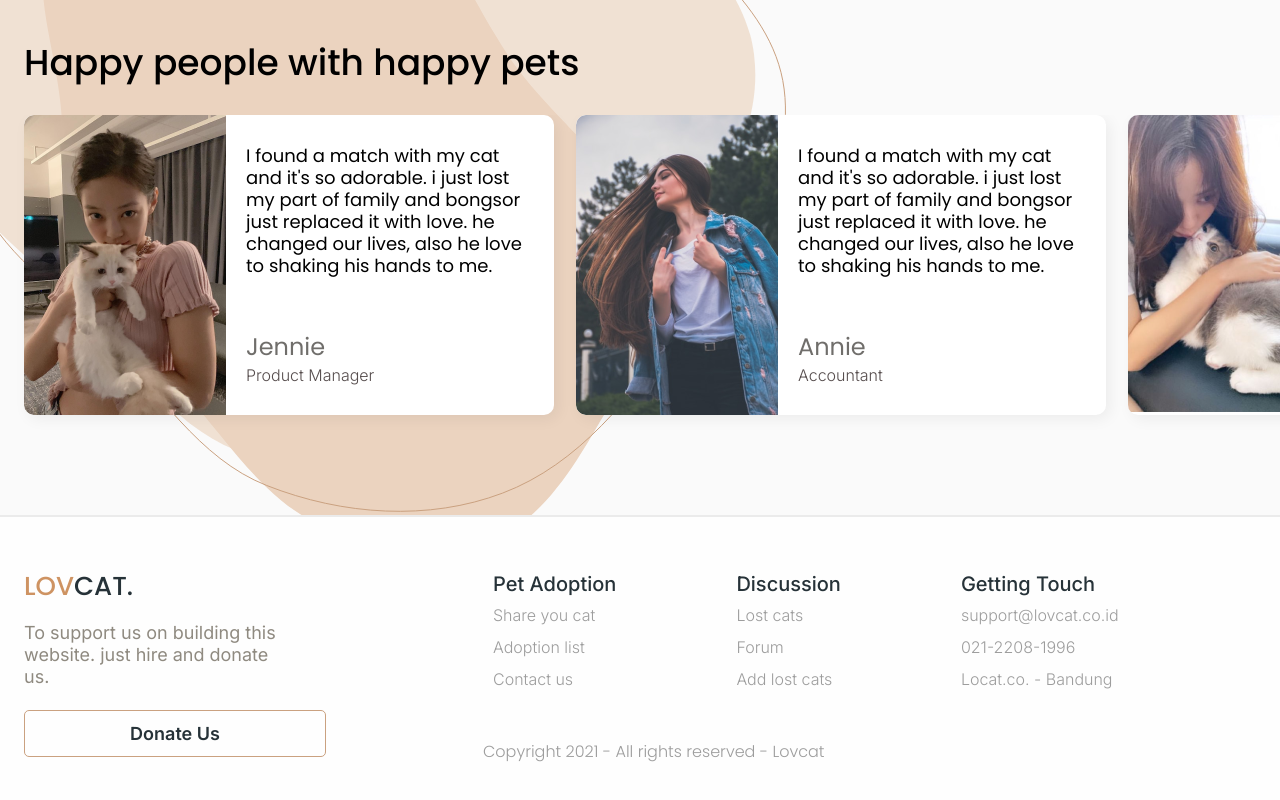
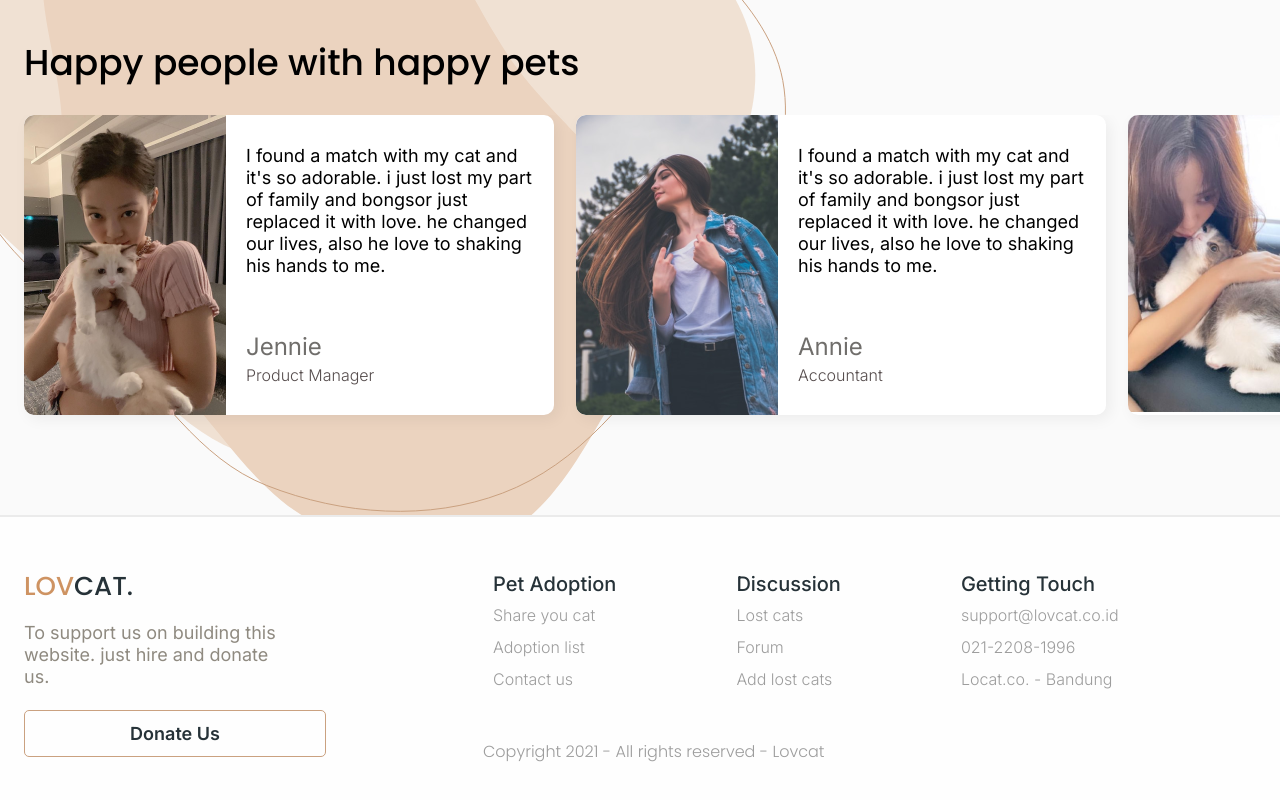
Before and after one commit to ichsnn/lovcat-slicing, a website: page index.html in a window 1280 px wide. Shown: the part 1999-2799 px from the top of the page. Drawn offline with Linux system fonts and the light colour scheme.

Commit message:
font varibale

```diff
--- a/sass/components/_people-slider.scss
+++ b/sass/components/_people-slider.scss
@@ -28,7 +28,7 @@
 }
 
 .people__comment {
-  font-family: var(--font-inter);
+  font-family: $font-inter;
   font-size: 18px;
   font-weight: 400;
   line-height: 22px;
@@ -37,7 +37,7 @@
 }
 
 .people__name {
-  font-family: var(--font-inter);
+  font-family: $font-inter;
   font-size: 24px;
   font-weight: 400;
   line-height: 29px;
```
Also changed, not shown: styles/style.css, 1 other file.
